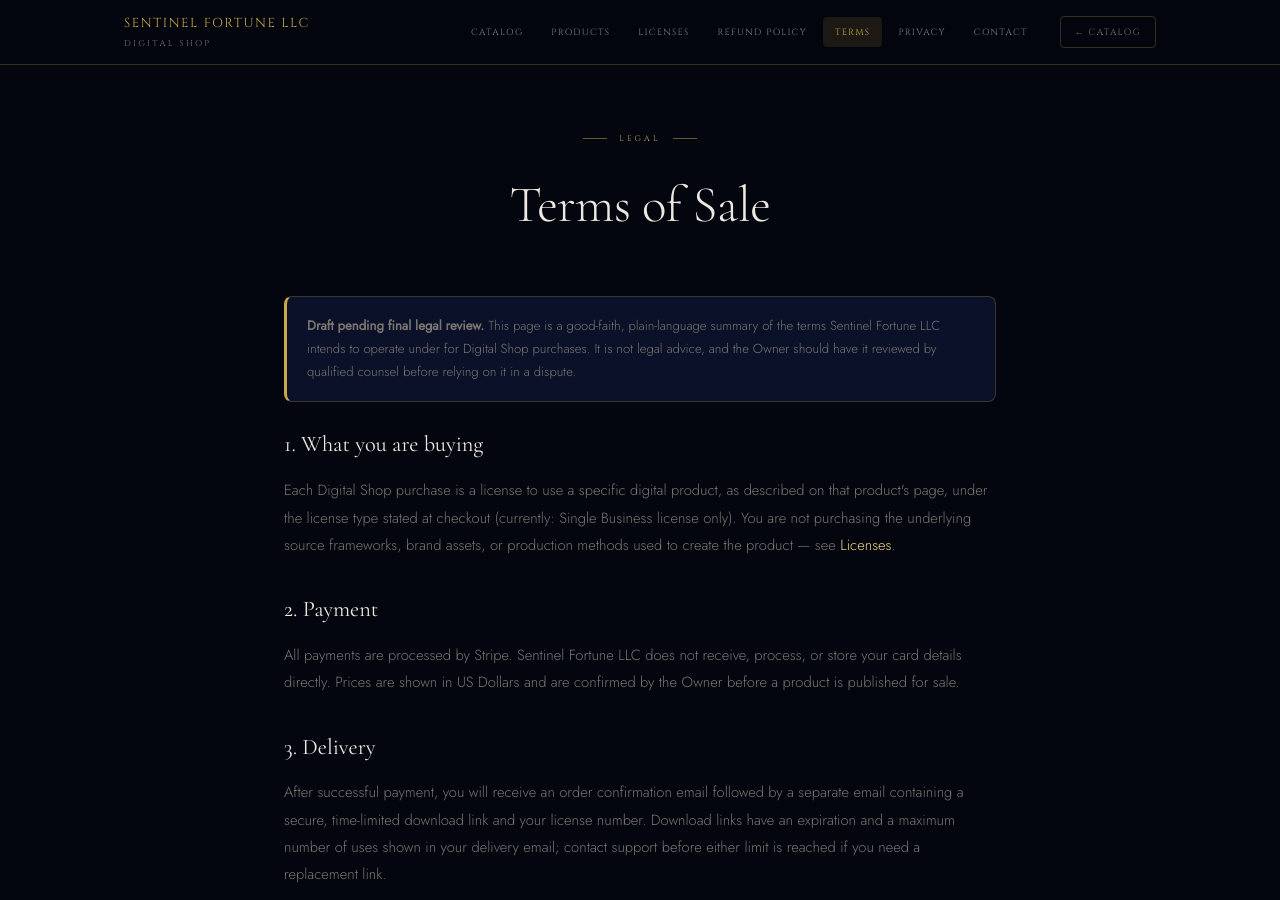
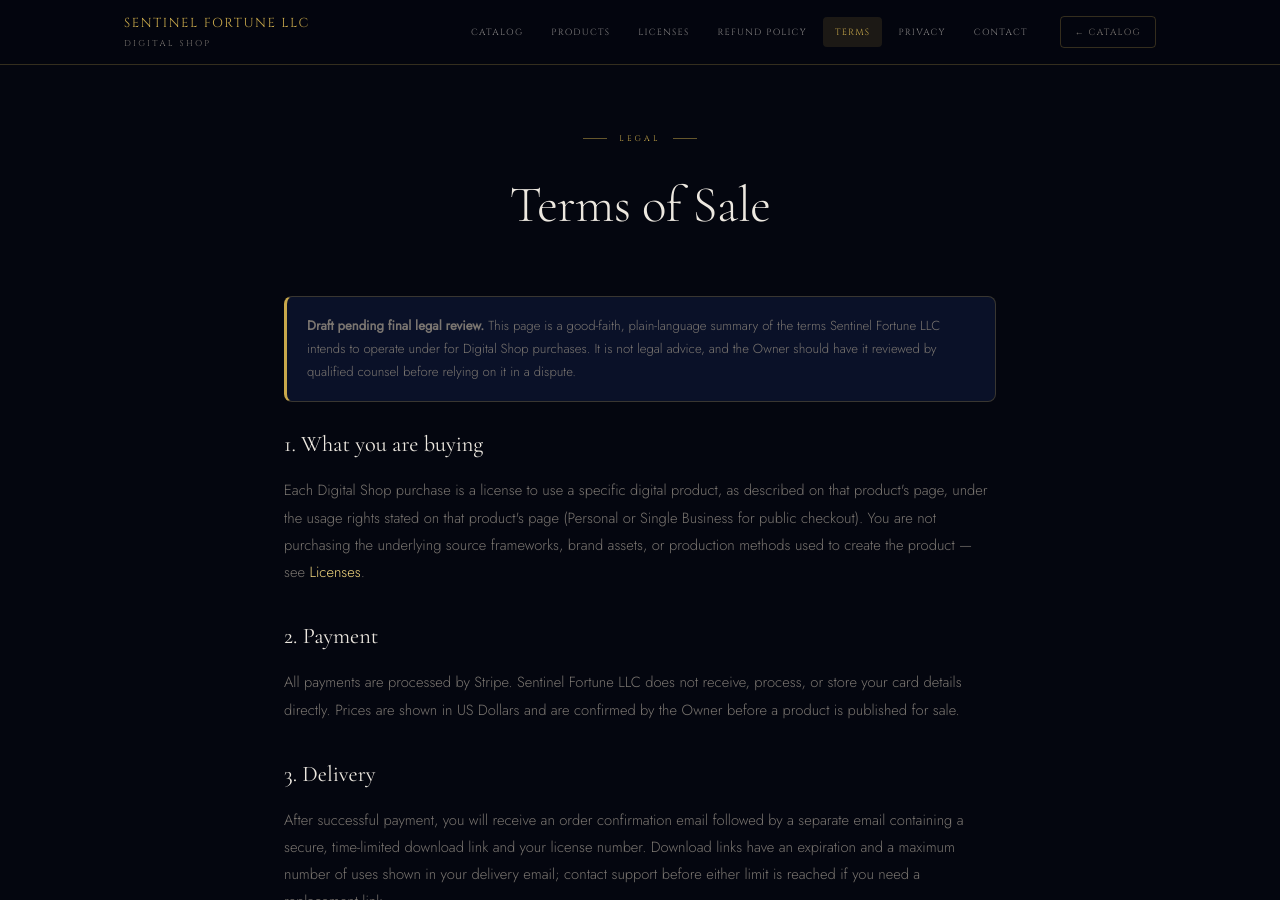
Before and after one commit to Sentinelfortune/sentinelfortune, a Jekyll site: the page shop/terms-of-sale.html, which Jekyll copies as it is, in a window 1280 px wide and 900 px high. Built offline with Jekyll 4.4.1, drawn with Linux system fonts in a browser that asks for light colours.

Commit message:
Separate personal and business shop purchase rights

```diff
--- a/shop/terms-of-sale.html
+++ b/shop/terms-of-sale.html
@@ -57,7 +57,7 @@
 
     <h2>1. What you are buying</h2>
     <p>Each Digital Shop purchase is a license to use a specific digital product, as described on that
-      product's page, under the license type stated at checkout (currently: Single Business license only).
+      product's page, under the usage rights stated on that product's page (Personal or Single Business for public checkout).
       You are not purchasing the underlying source frameworks, brand assets, or production methods used to
       create the product — see <a href="licenses.html" style="color:var(--gold3)">Licenses</a>.</p>
 
```
